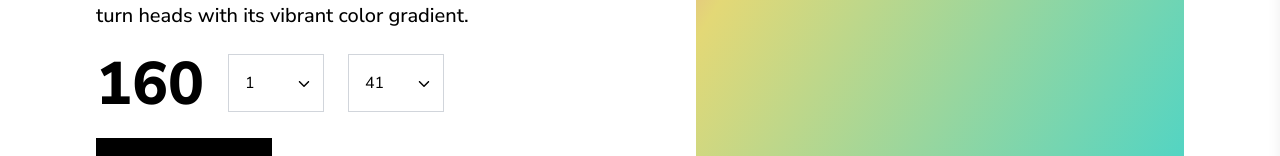
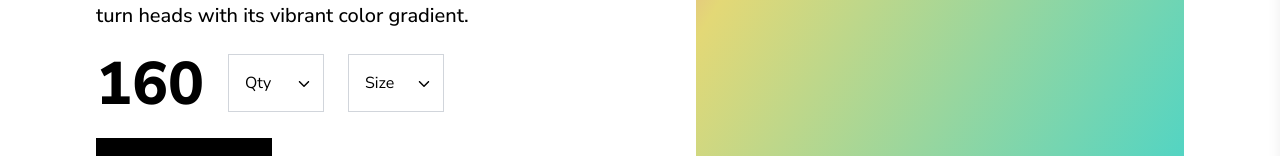
Before and after one commit to momeaclaudiu/Nike-store, a Next.js app: page / in a window 1280 px wide. Shown: the part 566-722 px from the top of the page. Built offline with nearby package versions, Linux system fonts and the light colour scheme.

Commit message:
made cart logic dynamic

```diff
--- a/package.json
+++ b/package.json
@@ -13,6 +13,7 @@
 		"react": "^18",
 		"react-dom": "^18",
 		"react-icons": "^5.2.1",
+		"sharp": "^0.33.4",
 		"tailwind-merge": "^2.3.0"
 	},
 	"devDependencies": {
--- a/src/app/page.tsx
+++ b/src/app/page.tsx
@@ -2,18 +2,26 @@
 
 import { useEffect, useState } from "react"
 
-import { SHOE_LIST } from "@/constants"
+import { AddToCart, CardDetails, SHOE_LIST } from "@/constants"
 
+import { BiMoon, BiSun } from "react-icons/bi"
+
+import Cart from "@/components/Cart"
 import Navbar from "@/components/Navbar"
+import Sidebar from "@/components/Sidebar"
 import ShoeDetails from "@/components/ShoeDetails"
 import NewArrivals from "@/components/NewArrivals"
-import Sidebar from "@/components/Sidebar"
-import Cart from "@/components/Cart"
-import { BiMoon, BiSun } from "react-icons/bi"
+
+interface CartItem {
+	shoe: CardDetails
+	qty: number
+	size: number
+}
 
 const Home = () => {
 	const [isSidebarOpen, setIsSidebarOpen] = useState(false)
-	const [currentShoe, setCurrentShoe] = useState(SHOE_LIST[0])
+	const [currentShoe, setCurrentShoe] = useState<CardDetails>(SHOE_LIST[0])
+	const [cartItems, setCartItems] = useState<CartItem[]>([])
 
 	useEffect(() => {
 		const isDarkMode = localStorage.getItem("isDarkMode")
@@ -33,16 +41,36 @@ const Home = () => {
 		)
 	}
 
+	const addToCart = ({ shoe, qty, size }: AddToCart) => {
+		if (qty && size) {
+			const updatedCartItems = [...cartItems]
+			const existingItemIndex = cartItems.findIndex(
+				(item) => item.shoe.id === shoe.id
+			)
+			if (existingItemIndex > -1) {
+				updatedCartItems[existingItemIndex] = {
+					...updatedCartItems[existingItemIndex],
+					qty,
+					size,
+				}
+			} else {
+				updatedCartItems.push({ shoe, qty, size })
+			}
+
+			setCartItems(updatedCartItems)
+		}
+	}
+
 	return (
 		<div className="animate-fadeIn p-10 xl:px-24 dark:bg-night">
 			<Navbar onClickShoppingBtn={() => setIsSidebarOpen(true)} />
-			<ShoeDetails shoe={currentShoe} />
+			<ShoeDetails shoe={currentShoe} onClickAdd={addToCart} />
 			<NewArrivals items={SHOE_LIST} onClickCard={setCurrentShoe} />
 			<Sidebar
 				isOpen={isSidebarOpen}
 				onClickClose={() => setIsSidebarOpen(false)}
 			>
-				<Cart cartItems={[]} />
+				<Cart cartItems={cartItems} />
 			</Sidebar>
 			<div className="fixed bottom-4 right-4">
 				<button
--- a/src/components/CardItem.tsx
+++ b/src/components/CardItem.tsx
@@ -2,8 +2,8 @@ import Image from "next/image"
 import { CiTrash } from "react-icons/ci"
 
 import Select from "./Select"
-import { QTY, SIZES } from "@/constants"
-import { CartItem } from "./Cart"
+
+import { QTY, SIZES, CartItem } from "@/constants"
 
 interface CardItemProps {
 	item: CartItem
@@ -11,7 +11,7 @@ interface CardItemProps {
 
 const CardItem = ({ item }: CardItemProps) => {
 	const {
-		product: { title, description, price, src },
+		shoe: { title, description, price, src },
 		size,
 		qty,
 	} = item
@@ -35,7 +35,7 @@ const CardItem = ({ item }: CardItemProps) => {
 					<div>
 						<div className="font-bold dark:text-white">SIZE</div>
 						<Select
-							defaultValue={size}
+							value={size}
 							options={SIZES}
 							title=""
 							className="w-16 p-1 pl-2"
@@ -44,7 +44,7 @@ const CardItem = ({ item }: CardItemProps) => {
 					<div>
 						<div className="font-bold dark:text-white">QTY</div>
 						<Select
-							defaultValue={qty}
+							value={qty}
 							options={QTY}
 							title=""
 							className="w-16 p-1 pl-2"
--- a/src/components/Cart.tsx
+++ b/src/components/Cart.tsx
@@ -1,11 +1,5 @@
-import { CardDetails } from "@/constants"
+import { CartItem } from "@/constants"
 import CardItem from "./CardItem"
-
-export type CartItem = {
-	product: CardDetails
-	qty: number
-	size: number
-}
 
 interface CartProps {
 	cartItems: CartItem[]
@@ -17,7 +11,7 @@ const Cart = ({ cartItems }: CartProps) => {
 			<h2 className="dark:text-white text-4xl font-bold mb-5">Cart</h2>
 			<ul className="space-y-5">
 				{cartItems.map((item) => (
-					<li key={item.product.id}>
+					<li key={item.shoe.id}>
 						<CardItem item={item} />
 					</li>
 				))}
--- a/src/components/Navbar.tsx
+++ b/src/components/Navbar.tsx
@@ -2,10 +2,12 @@
 
 import { useState } from "react"
 import Image from "next/image"
+
+import { ROUTES } from "@/constants"
+
 import { RxHamburgerMenu } from "react-icons/rx"
 import { TbShoppingBag } from "react-icons/tb"
 import nikeLogo from "@/public/nike-logo.svg"
-import { ROUTES } from "@/constants"
 
 interface NavbarProps {
 	onClickShoppingBtn: () => void
@@ -16,7 +18,7 @@ const Navbar = ({ onClickShoppingBtn }: NavbarProps) => {
 
 	return (
 		<nav className="flex z-10  flex-wrap justify-between relative">
-			<a href="/">
+			<a>
 				<Image
 					src={nikeLogo}
 					alt="brand-logo"
--- a/src/components/NewArrivals.tsx
+++ b/src/components/NewArrivals.tsx
@@ -1,4 +1,5 @@
 import React, { Dispatch, SetStateAction } from "react"
+
 import Card from "./Card"
 import { CardDetails } from "@/constants"
 
--- a/src/components/Select.tsx
+++ b/src/components/Select.tsx
@@ -2,17 +2,25 @@ import { IoIosArrowDown } from "react-icons/io"
 import { twMerge } from "tailwind-merge"
 
 interface SelectProps {
+	value: number | null
+	onChange?: (value: number) => void
 	title: string
 	options: number[]
 	className?: string
-	defaultValue?: number
 }
 
-const Select = ({ title, options, className, defaultValue }: SelectProps) => {
+const Select = ({
+	title,
+	options,
+	className,
+	value,
+	onChange = () => null,
+}: SelectProps) => {
 	return (
 		<div className="relative dark:text-black">
 			<select
-				defaultValue={defaultValue}
+				onChange={(e) => onChange(+e.target.value)}
+				value={value || ""}
 				className={twMerge(
 					`w-24 appearance-none border border-gray-300 p-4 bg-white ${className}`
 				)}
--- a/src/components/ShoeDetails.tsx
+++ b/src/components/ShoeDetails.tsx
@@ -1,16 +1,31 @@
-import { FC } from "react"
+import { FC, useState } from "react"
 import Image from "next/image"
 
-import { CardDetails, QTY, SIZES } from "@/constants"
+import { CardDetails, QTY, SIZES, AddToCart } from "@/constants"
 import Select from "./Select"
 
 interface ShoeDetailsProps {
 	shoe: CardDetails
+	onClickAdd: ({ shoe, size, qty }: AddToCart) => void
 }
 
-const ShoeDetails: FC<ShoeDetailsProps> = ({
-	shoe: { title, price, description, src },
-}) => {
+type formProps = {
+	qty: number | null
+	size: number | null
+}
+
+const ShoeDetails: FC<ShoeDetailsProps> = ({ shoe, onClickAdd }) => {
+	const { title, price, description, src } = shoe
+	const [form, setForm] = useState<formProps>({ qty: null, size: null })
+
+	const handleQtyChange = (qty: number) => {
+		setForm((prevForm) => ({ ...prevForm, qty }))
+	}
+
+	const handleSizeChange = (size: number) => {
+		setForm((prevForm) => ({ ...prevForm, size }))
+	}
+
 	return (
 		<div className="flex flex-col space-y-4 lg:flex-row-reverse dark:text-white">
 			{/*Shoe image*/}
@@ -32,13 +47,28 @@ const ShoeDetails: FC<ShoeDetailsProps> = ({
 					<div className="text-3xl font-extrabold md:text-6xl">
 						{price}
 					</div>
-					<Select title={"Qty"} options={QTY} />
-					<Select title={"Size"} options={SIZES} />
+					<Select
+						value={form.qty}
+						onChange={handleQtyChange}
+						title={"Qty"}
+						options={QTY}
+					/>
+					<Select
+						value={form.size}
+						onChange={handleSizeChange}
+						title={"Size"}
+						options={SIZES}
+					/>
 				</div>
 
 				{/*Shoe buttons and links*/}
 				<div className="space-x-10">
-					<button className="btn-press-anim h-14 w-44 bg-black text-white dark:bg-white dark:text-black hover:bg-gray-900 active:bg-gray-700">
+					<button
+						onClick={() =>
+							onClickAdd({ shoe, qty: form.qty, size: form.size })
+						}
+						className="btn-press-anim h-14 w-44 bg-black text-white dark:bg-white dark:text-black hover:bg-gray-900 active:bg-gray-700"
+					>
 						Add to bag
 					</button>
 					<a
```
Also changed, not shown: src/constants.ts (+17 -7 lines), 1 other file (tests, documents, lock files or other folders).
